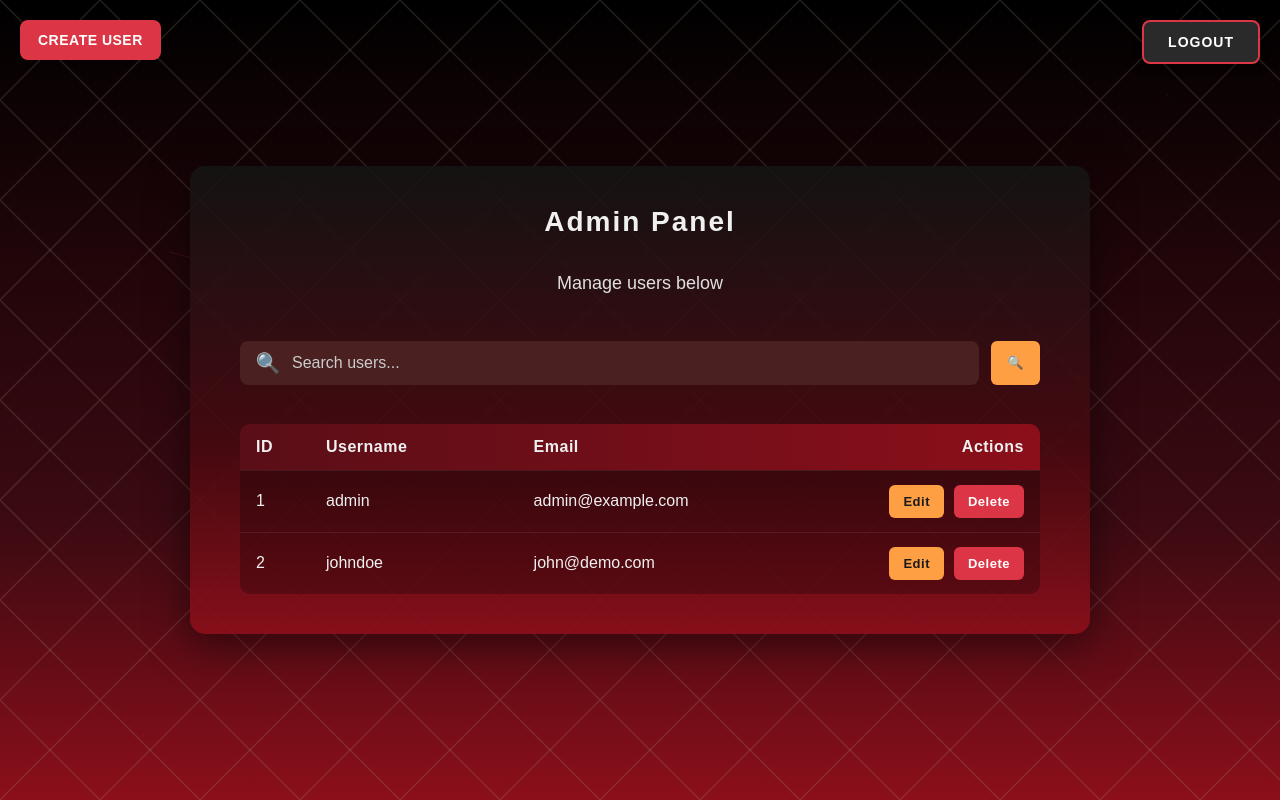
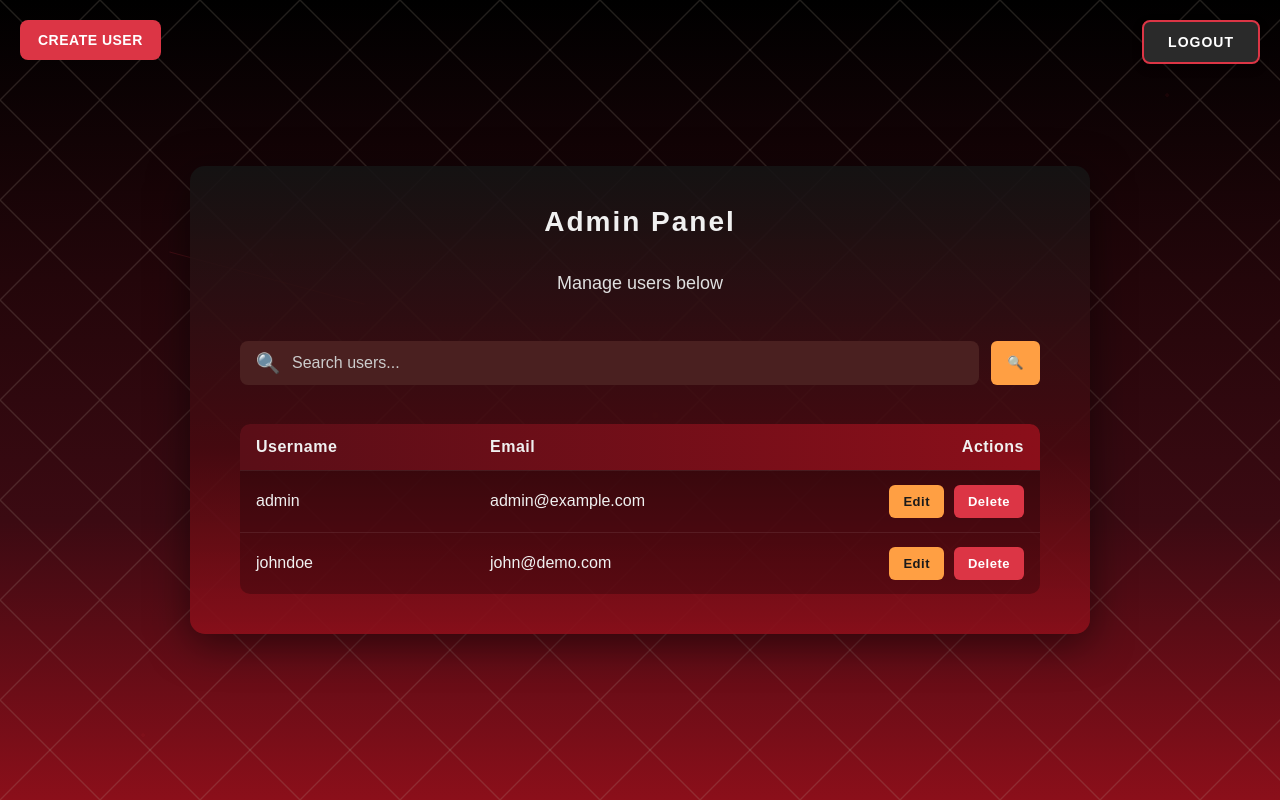
Before and after one commit to Don-Soby-2007/User_Administration, a Django app: page / in a window 1280 px wide. Run offline with Django 5.2, Linux system fonts and the light colour scheme; the visitor is signed in with stand-in values (Sample User, id 1).

Commit message:
admin table- design

```diff
--- a/main/app/views.py
+++ b/main/app/views.py
@@ -100,11 +100,13 @@ def dashboard_view(request):
         return render(request, 'login.html')
 
 
-@login_required
+@login_required(login_url='admin_login')
 @never_cache
 def admindashboard_view(request):
     if request.user.is_authenticated and request.user.is_admin:
-        return render(request, 'admin-dashboard.html')
+        users = User.objects.filter(is_admin=False, is_active=True).order_by('-id')
+        dataset = {'users': users}
+        return render(request, 'admin-dashboard.html', dataset)
     else:
         return redirect('admin_login')
 
--- a/main/static/css/styles.css
+++ b/main/static/css/styles.css
@@ -530,12 +530,6 @@ body {
     letter-spacing: 0.5px;
 }
 
-/* Column sizing and alignment after removing password column */
-.users-table th:nth-child(1),
-.users-table td:nth-child(1) {
-    width: 70px;
-}
-
 .users-table th:last-child,
 .users-table td:last-child {
     text-align: right;
--- a/main/templates/admin-dashboard.html
+++ b/main/templates/admin-dashboard.html
@@ -39,7 +39,6 @@
             <table class="users-table">
                 <thead>
                     <tr>
-                        <th>ID</th>
                         <th>Username</th>
                         <th>Email</th>
                         <th style="text-align:right;">Actions</th>
@@ -47,7 +46,6 @@
                 </thead>
                 <tbody>
                     <tr>
-                        <td>1</td>
                         <td>admin</td>
                         <td>admin@example.com</td>
                         <td>
@@ -58,7 +56,6 @@
                         </td>
                     </tr>
                     <tr>
-                        <td>2</td>
                         <td>johndoe</td>
                         <td>john@demo.com</td>
                         <td>
```
